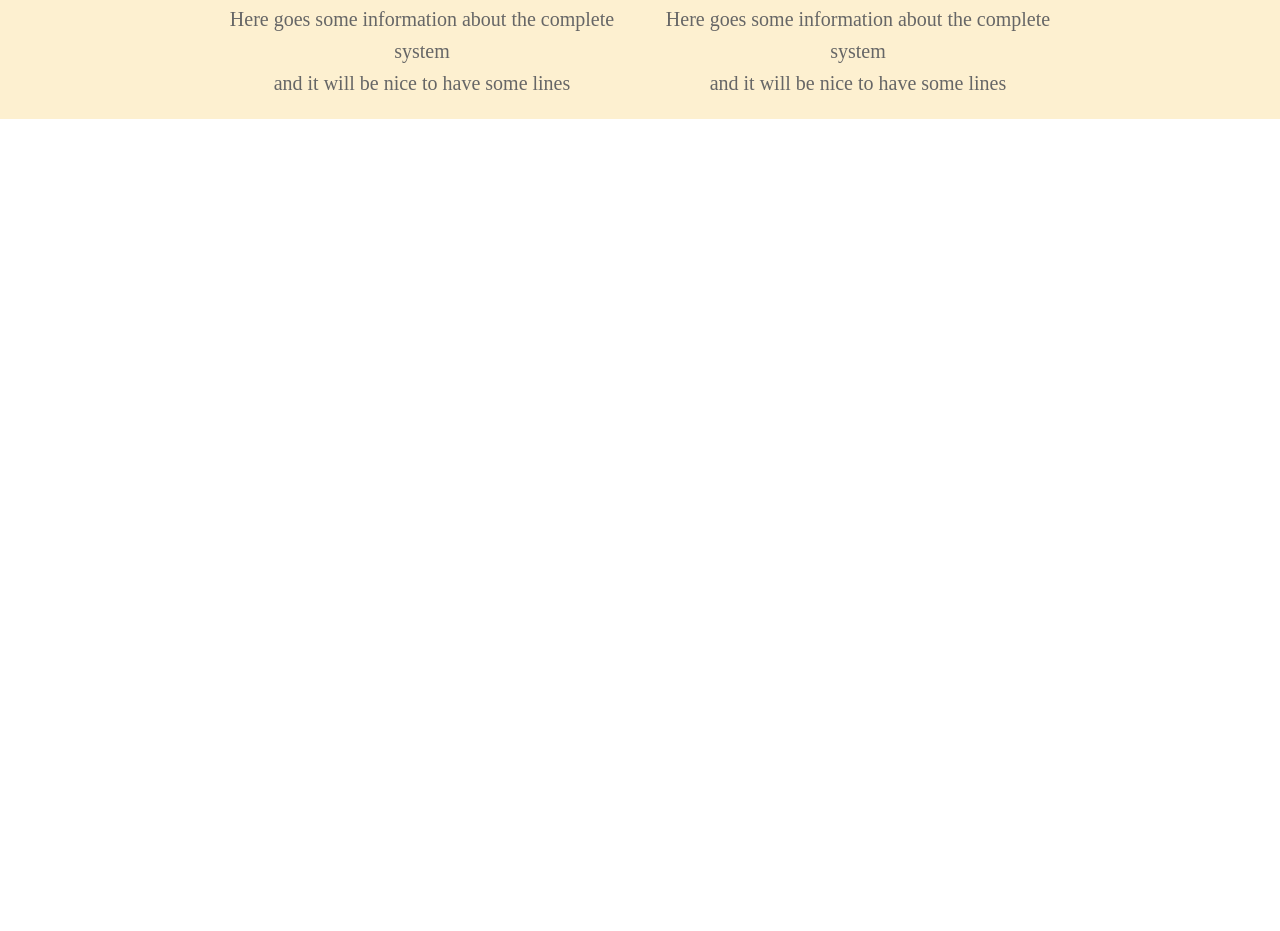
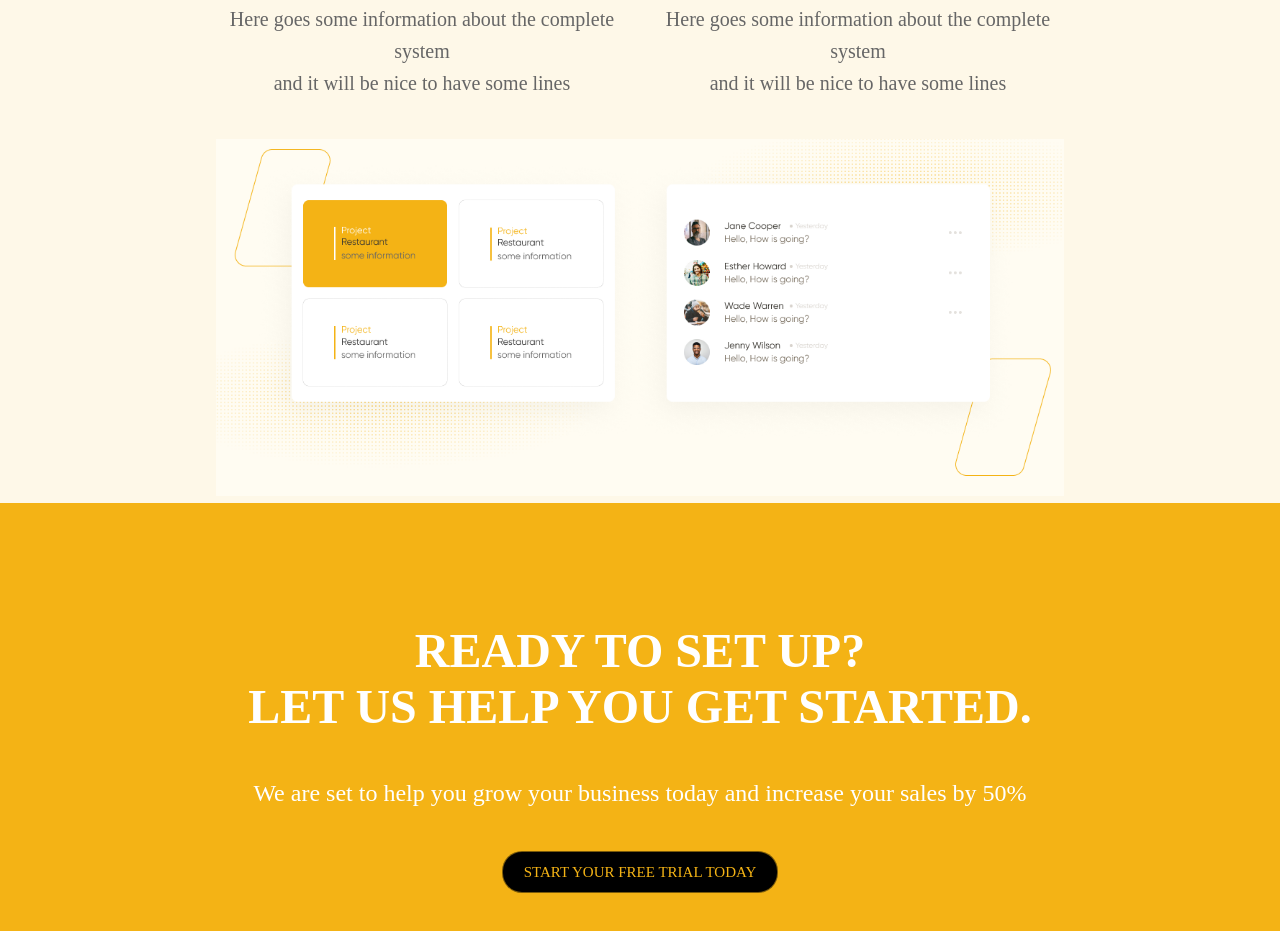
Before and after one commit to Joseph-Mutua/dagizo-landing, a React (Create React App) app: page / in a window 1280 px wide. Shown: the part 4400-5331 px from the top of the page. Before the commit the page ends 4539 px from the top, so only its background shows below. Built offline with nearby package versions, Linux system fonts and the light colour scheme.

Commit message:
Feat: Ready to set up

```diff
--- a/src/pages/LandingPage.js
+++ b/src/pages/LandingPage.js
@@ -22,6 +22,7 @@ import Dagizo_CTA from "../images/Dagizo_CTA.png";
 import Dagizo_Peek from "../images/Dagizo_Peek.png";
 import Featured_Dishes from "../images/Featured_Dishes.png";
 import Order_Progress from "../images/Order_Progress.png";
+import Project_Peek from "../images/Project_Peek.png";
 
 const LandingPage = () => {
   return (
@@ -422,7 +423,7 @@ const LandingPage = () => {
       <Grid
         container
         spacing={5}
-        sx={{ bgcolor: "#FDF0D0", mt: 10, textAlign: "center" }}
+        sx={{ bgcolor: "primary.tint_5_bg", mt: 10, textAlign: "center" }}
       >
         {" "}
         <Grid xs={12}>
@@ -449,8 +450,7 @@ const LandingPage = () => {
         <Grid container xs={12} spacing={5}>
           <Grid xs={2}></Grid>
           <Grid container xs={8} spacing={4}>
-
-              <Grid xs={6}>
+            <Grid xs={12} sm={6}>
               <Box>
                 <Typography variant="h4" fontWeight="500">
                   STAY ON <br /> TOP OF ALL REQUEST
@@ -458,12 +458,12 @@ const LandingPage = () => {
               </Box>
               <Box>
                 <Typography variant="h6" fontWeight="500">
-                    Here goes some information about the complete system <br/> and it
-                    will be nice to have some lines
+                  Here goes some information about the complete system <br />{" "}
+                  and it will be nice to have some lines
                 </Typography>{" "}
               </Box>
             </Grid>
-              <Grid xs={6}>
+            <Grid xs={12} sm={6}>
               {" "}
               <Box>
                 <Typography variant="h4" fontWeight="500">
@@ -472,16 +472,69 @@ const LandingPage = () => {
               </Box>
               <Box>
                 <Typography variant="h6" fontWeight="500">
-                    Here goes some information about the complete system  <br/> and it
-                    will be nice to have some lines
+                  Here goes some information about the complete system <br />{" "}
+                  and it will be nice to have some lines
                 </Typography>{" "}
               </Box>
             </Grid>
-
           </Grid>
           <Grid xs={2}></Grid>
         </Grid>
+        <Grid container xs={12} spacing={5}>
+          <Grid xs={1}></Grid>
+          <Grid xs={10}>
+            <Box sx={{ overflow: "contain" }}>
+              <img
+                src={Project_Peek}
+                alt="Project Peek"
+                style={{ height: "80%", width: "80%" }}
+              ></img>
+            </Box>
           </Grid>
+          <Grid xs={1}></Grid>
+        </Grid>
+      </Grid>
+
+      <Stack sx={{ bgcolor: "primary.main" }}>
+        <Stack sx={{ textAlign: "center", mt:15 }}>
+          {" "}
+          <Typography variant="h3" sx={{ color: "white", fontWeight: 700 }}>
+           READY TO SET UP? <br/> LET US HELP YOU GET STARTED.
+          </Typography>{" "}
+        </Stack>
+
+        <Stack sx={{ textAlign: "center" }}>
+          {" "}
+          <Typography
+            sx={{ color: "white", fontSize: "1.5rem", fontWeight: 500, mt:5 }}
+          >
+           We are set to help you grow your business today and increase your sales by 50%
+          </Typography>{" "}
+        </Stack>
+
+        <Stack
+          direction="row"
+          justifyContent="center"
+          alignItems="center"
+          sx={{ my: 5 }}
+        >
+          <Button
+            variant="outlined"
+            size="large"
+            sx={{
+              bgcolor: "black",
+              fontWeight: "500",
+              borderRadius: 5,
+              ":hover": {
+                bgcolor: "white", // theme.palette.primary.main
+                color: "primary.main",
+              },
+            }}
+          >
+            START YOUR FREE TRIAL TODAY
+          </Button>{" "}
+        </Stack>
+      </Stack>
     </Box>
   );
 };
```
Also changed, not shown: src/images/Project_Peek.png (added). Lines whose indentation alone changed are shown as unchanged.
